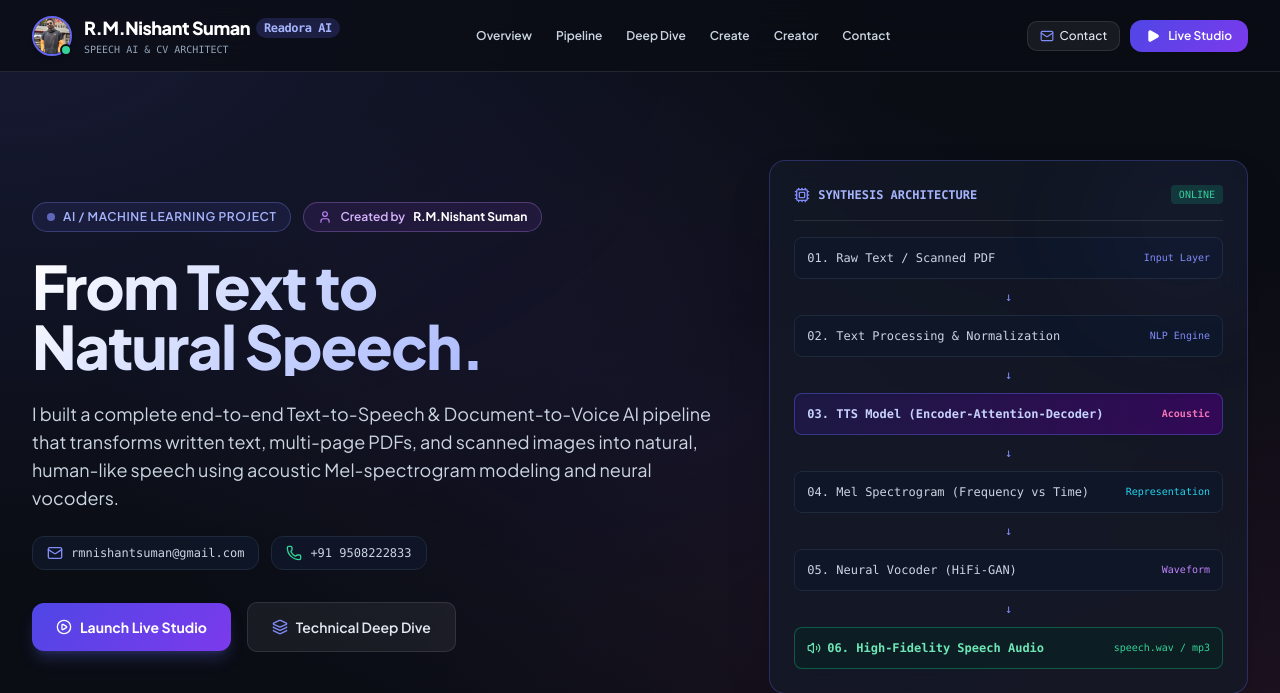
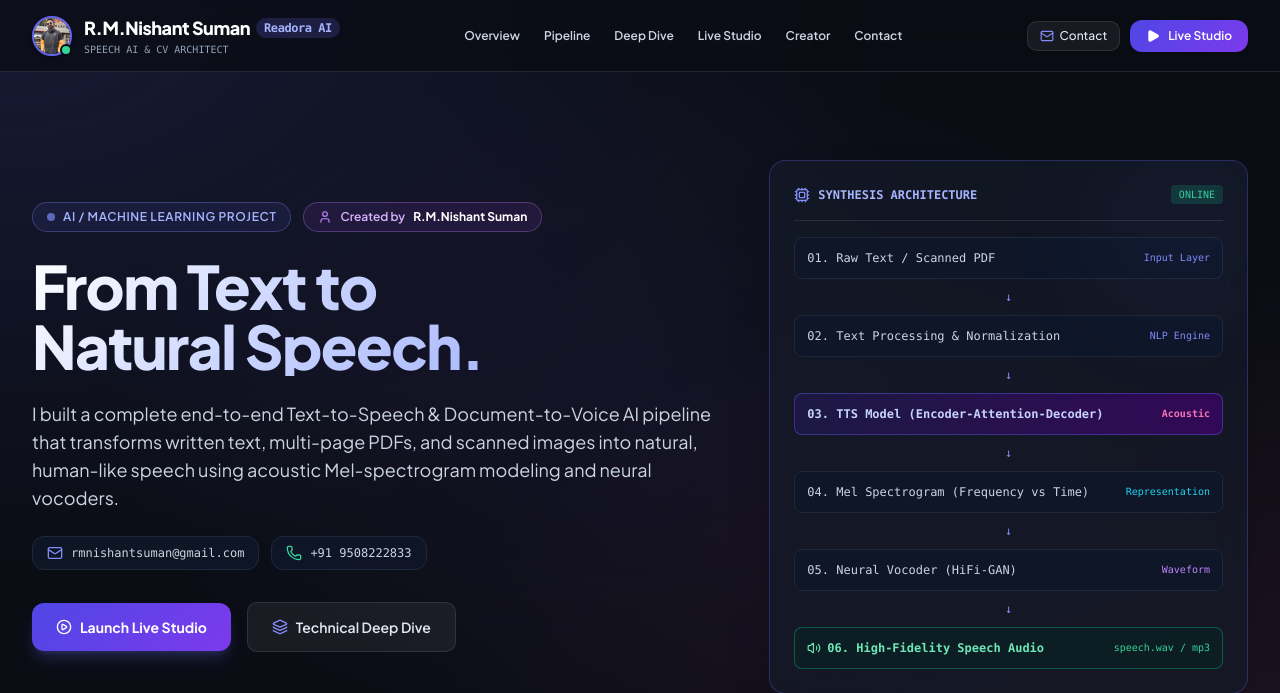
Before and after one commit to Nishant-Suman/Redora-AI, a Flask app: page / in a window 1280 px wide. Shown: the top 693 px of the page. Run offline with Flask 3, Linux system fonts and the light colour scheme; some libraries are stand-ins or nearby versions.

Commit message:
Update index.html

```diff
--- a/templates/index.html
+++ b/templates/index.html
@@ -36,7 +36,7 @@
                 <a href="#overview" class="hover:text-indigo-400 transition">Overview</a>
                 <a href="#pipeline" class="hover:text-indigo-400 transition">Pipeline</a>
                 <a href="#deepdive" class="hover:text-indigo-400 transition">Deep Dive</a>
-                <a href="#demo" class="hover:text-indigo-400 transition">Create</a>
+                <a href="#demo" class="hover:text-indigo-400 transition">Live Studio</a>
                 <a href="#creator" class="hover:text-indigo-400 transition">Creator</a>
                 <a href="#contact" class="hover:text-indigo-400 transition">Contact</a>
             </div>
```
